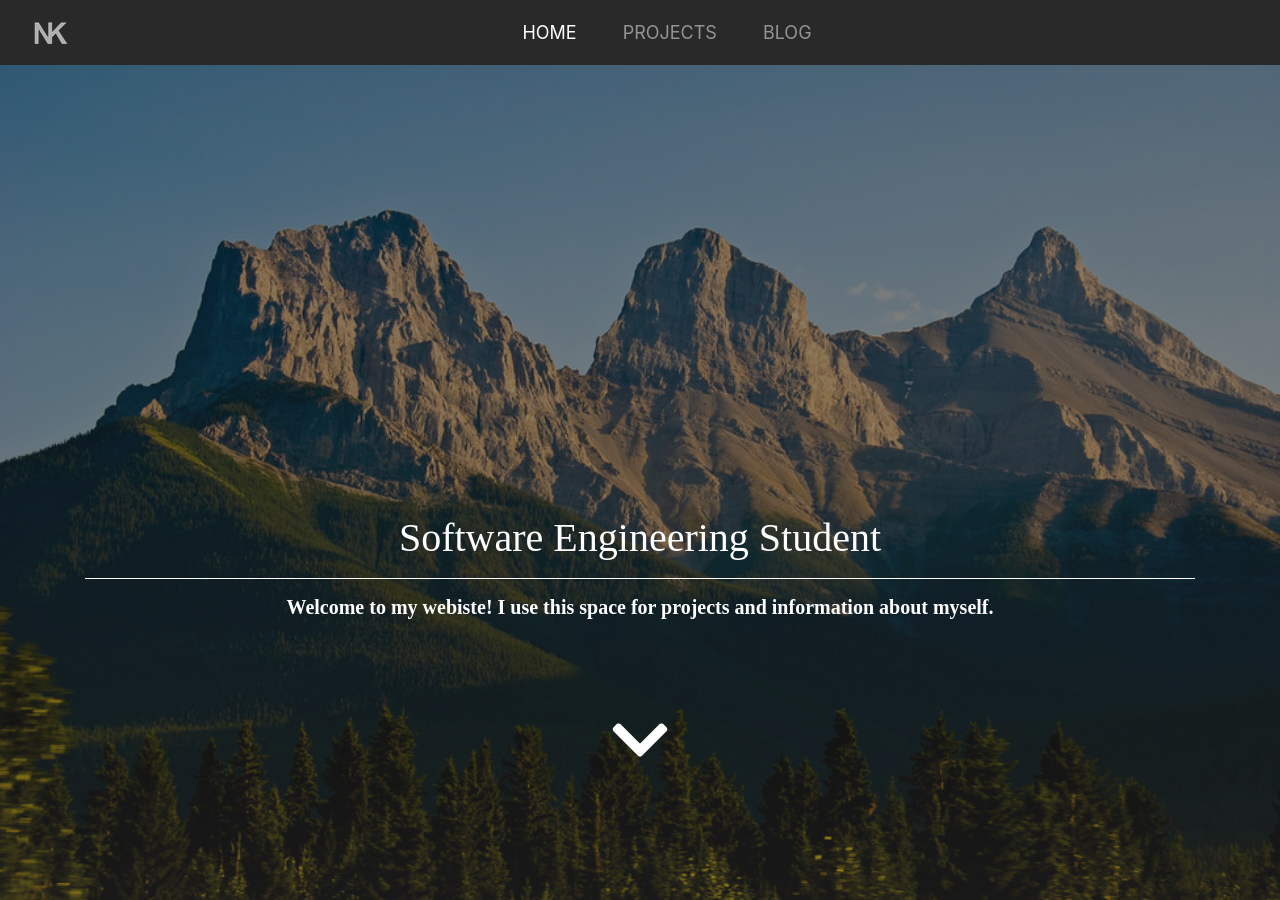
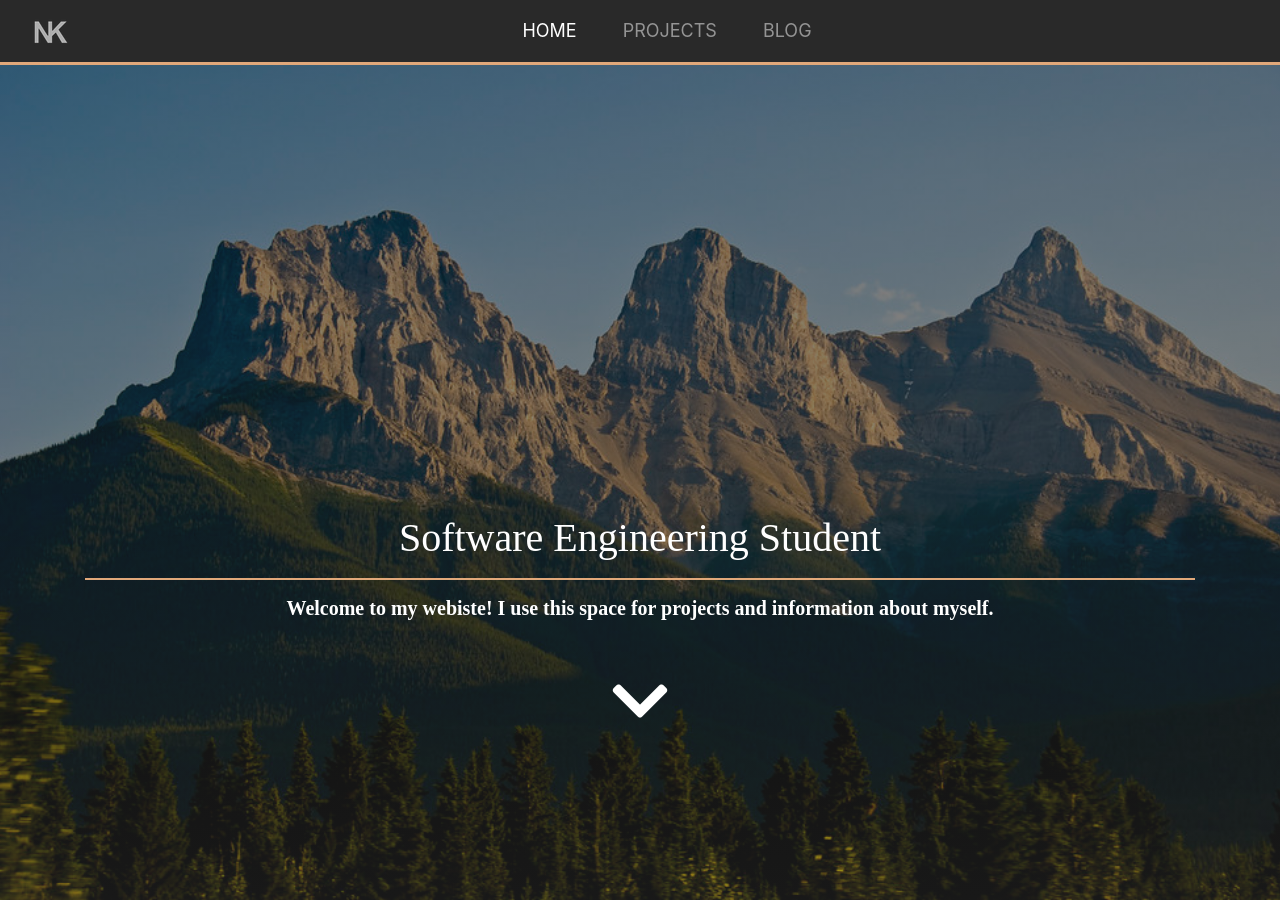
Before and after one commit to nolankurylo/nolankurylo.github.io, a Jekyll site: the page built from index.html, in a window 1280 px wide and 900 px high. Built offline with Jekyll 4.4.1, drawn with Linux system fonts in a browser that asks for light colours; nearby versions of some CDN libraries; some web fonts are replaced; comment, search, counter and statistics services are not loaded.

Commit message:
added compatability for ipad

```diff
--- a/_includes/navbar.html
+++ b/_includes/navbar.html
@@ -1,4 +1,4 @@
-<nav class="navbar fixed-top navbar-expand-md navbar-dark scrolling-navbar background-dark">
+<nav class="navbar fixed-top navbar-expand-lg navbar-dark scrolling-navbar background-dark">
     <a class="navbar-brand" href="/">
         <img src="/assets/img/nk.png" alt="NK">
     </a>
--- a/assets/css/index.css
+++ b/assets/css/index.css
@@ -32,7 +32,8 @@
 }
 
 .navbar {
-    height: 65px !important
+    height: 65px !important;
+    border-bottom: 3px solid #E1A87A;
 }
 
 .navbar-nav {
@@ -98,7 +99,9 @@
     font-family: 'ABeeZee';
     font-style: normal;
 }
-
+.hr-gold {
+    border-top: 2px solid #E1A87A !important;
+}
 .h1-title {
     font-family: "HelveticaNeue-Light", "Helvetica Neue Light", "Helvetica Neue", Helvetica, Arial, "Lucida Grande", sans-serif;
 }
@@ -152,8 +155,7 @@
 
 /* Chevron styling */
 .chevron {
-    margin-top: 40px;
-    padding-bottom: 30px;
+
     display: block;
     font-size: 4rem;
     -webkit-animation: pulse 2s infinite;
@@ -188,8 +190,6 @@
     background-position: center;
     background-repeat: no-repeat;
     background-size: cover;
-
-
 
 }
 
@@ -451,7 +451,28 @@
 
 
 /* ------------------------------------------------------ BREAKPOINTS ------------------------------------------------------ */
-@media only screen and (min-width: 768px) {
+/* For screensize above 992px */
+@media only screen and (min-width: 992px) {
+    .image-overlay-container:hover .text-overlay {
+        transition: .4s;
+        opacity: 1;
+    }
+
+    .image-overlay-container:hover .button-square {
+        transition: .4s;
+        transform: translateY(-20px);
+    }
+
+    .image-overlay-container:hover .overlay-header {
+        transition: .4s;
+        transform: translateY(20px);
+    }
+
+    .image-overlay-container:hover .overlay-text {
+        transition: .4s;
+        transform: translateY(20px);
+    }
+
     nav:hover .dropdown-menu {
         display: block;
     }
@@ -459,14 +480,6 @@
     .dropdown-menu nav:hover {
         display: unset;
     }
-
-
-}
-
-
-/* For screensize above 600px */
-@media only screen and (min-width: 600px) {
-
     /* When navbar text is hovered */
     .on {
         text-decoration: none;
@@ -489,8 +502,9 @@
         width: 0;
 
     }
+
     .on:hover {
-        color: white!important
+        color: white !important
     }
 
     .on:hover:after {
@@ -499,35 +513,21 @@
 
     }
 
+
+}
+
+
+/* For screensize above 768px */
+@media only screen and (min-width: 768px) {
     .b-crumbs {
         border-radius: none !important;
 
     }
 
-    .image-overlay-container:hover .text-overlay {
-        transition: .4s;
-        opacity: 1;
-    }
-
-    .image-overlay-container:hover .button-square {
-        transition: .4s;
-        transform: translateY(-20px);
-    }
-
-    .image-overlay-container:hover .overlay-header {
-        transition: .4s;
-        transform: translateY(20px);
-    }
-
-    .image-overlay-container:hover .overlay-text {
-        transition: .4s;
-        transform: translateY(20px);
-    }
-
 }
 
-/* For screensize below 650px */
-@media only screen and (max-width: 650px) {
+/* For screensize below 768px */
+@media only screen and (max-width: 768px) {
     .svg-container {
         height: 75% !important;
         width: 75% !important;
@@ -567,8 +567,8 @@
     }
 }
 
-/* For screensize below 768px */
-@media only screen and (max-width: 768px) {
+/* For screensize below 992px */
+@media only screen and (max-width: 992px) {
     .text-row {
         padding-top: 100px;
         margin-right: 10%;
@@ -596,6 +596,7 @@
         background-color: #292929;
         height: 100%;
         white-space: nowrap;
+        border-right: 3px solid #E1A87A;
 
     }
 
@@ -648,6 +649,9 @@
         font-size: 15pt;
         margin-bottom: 20px
     }
+    .intro{
+        margin-top: -20%;
+    }
 
 
 }
--- a/assets/css/main.css
+++ b/assets/css/main.css
@@ -1,4 +1,4 @@
-@media only screen and (min-width: 600px) {
+@media only screen and (min-width: 768px) {
   * {
     margin: 0;
     padding: 0;
@@ -99,7 +99,7 @@
   .crumb a.active,
   .crumb a:hover {
     background: #E1A87A;
-    color: white;
+    color: white !important;
   }
   .crumb a.active:after,
   .crumb a:hover:after {
@@ -189,5 +189,10 @@
   .section-container {
     margin-bottom: 50px;
   }
+  .content-text {
+    width: 90%;
+    margin-left: auto;
+    margin-right: auto;
+  }
 }
 /*# sourceMappingURL=main.css.map */
--- a/assets/js/index.js
+++ b/assets/js/index.js
@@ -1,5 +1,5 @@
 $(".intro-start").click(function() {
-  $("html, body").animate({ scrollTop: $("#card-1").offset().top  }, 1000);
+  $("html, body").animate({ scrollTop: $("#about-section").offset().top  }, 1000);
 });
 
 
@@ -18,6 +18,7 @@
     $('html body').toggleClass('lock-scroll')
   });
 
+  if (!(/Android|webOS|iPhone|iPad|iPod|BlackBerry|IEMobile|Opera Mini/i.test(navigator.userAgent))){
     $('.interest-hockey').hover(function () {
       $('.interest-hockey.section-container').toggleClass('two-is-active');
     });
@@ -27,6 +28,8 @@
     $('.interest-projects').hover(function () {
       $('.interest-projects.section-container').toggleClass('two-is-active');
     });
+  }
+
 
   if (/Android|webOS|iPhone|iPad|iPod|BlackBerry|IEMobile|Opera Mini/i.test(navigator.userAgent)) {
     $('.section-container').addClass('two-is-active');
--- a/index.html
+++ b/index.html
@@ -10,10 +10,10 @@
                 <div id="my-svg"></div>
             </div>
         </div>
-        <div class="text-center">
+        <div class="text-center intro">
             <h1 data-aos="zoom-in" style="font-family: Baskervville;" class="title-text-white"> Software Engineering
                 Student </h1>
-            <hr style="border-top-color: white;">
+            <hr class="hr-gold">
             <h5 style="color: white; font-family: Baskervville; font-weight: bold;">Welcome to my webiste! I
                 use this space for projects and information about myself.</h5>
             <br>
@@ -22,7 +22,7 @@
     </div>
     <div class="overlay"></div>
 </div>
-<div class="background-dark" style="margin-top: -2rem; z-index: 2;">
+<div id="about-section" class="background-dark" style="margin-top: -2rem; z-index: 2;">
     <div class="background-dark" style="color: white;">
         <div class="container">
             <div class="row" style="padding-top: 150px; padding-bottom: 150px; padding-left:15px; padding-right: 15px;">
@@ -33,7 +33,8 @@
                     </div>
                 </div>
                 <div class="col-md-6 text-left " data-aos="fade-left"  style="line-height: 35px;">
-                    <h1 class="text-center"style="font-family: Baskervville; margin-bottom: 40px">A little about me</h1>
+                    <h1 class="text-center"style="font-family: Baskervville; margin-bottom: 20px">A little about me</h1>
+                    <hr class="hr-gold">
                     <p style="font-family: ABeeZee;"> I am a third year, Software Engineering Co-op Student working towards a Bachelor's
                         Degree from University of Victoria. I am most interested in the innovation and development
                         of Embedded Systems; where the software meets the hardware. I grew up in Calagry, AB and have had the
@@ -50,6 +51,7 @@
         <div class="row">
             <div class="col text-center">
                 <h1 class="title-text-dark">Curriculum Vitae</h1>
+                <hr class="hr-gold">
                 <br>
             </div>
         </div>
@@ -57,15 +59,15 @@
 </div>
 <div class="background-dark">
     <div class="container container-fluid" style="padding-bottom: 150px; padding-top: 150px; ">
-        <h1 class="title-text-white text-center"
-            style="padding-bottom: 20px;">
+        <h1 class="title-text-white text-center">
             Some of my projects</h1>
+        <hr class="hr-gold">
         <h6 class="text-center text-white" style="padding-bottom: 100px; line-height: 30px"> Over the course of my
             degree, I have had the oportunity work on various engineering projects that have encouraged me to further my
             extracurricular development. After obtaining web development experience in my first co-op, I have shifted my
             focus towards embedded and firmware systems in some of these personal projects. </h6>
         <div class="row">
-            <div class="col-md-4 text-center">
+            <div class="col-lg-4 col-md-12 text-center">
                 <div data-aos="fade-up" class="image-overlay-container">
                     <img src="/assets/img/clock.jpg" alt="Digital Clock" class="image-overlay" style="width:100%">
                     <div class="inner-overlay"></div>
@@ -83,7 +85,7 @@
                     </div>
                 </div>
             </div>
-            <div class="col-md-4 text-center" style="margin-bottom: 75px; margin-top: 75px;">
+            <div class="col-lg-4 col-md-12 text-center" style="margin-bottom: 75px; margin-top: 75px;">
                 <div data-aos="fade-up" class="image-overlay-container">
                     <img src="/assets/img/cam.jpeg" alt="Security Camera" class="image-overlay">
                     <div class="inner-overlay"></div>
@@ -101,7 +103,7 @@
                     </div>
                 </div>
             </div>
-            <div class="col-md-4 text-center" style="margin-bottom: 75px;">
+            <div class="col-lg-4 col-md-12 text-center" style="margin-bottom: 75px;">
                 <div data-aos="fade-up" class="image-overlay-container">
                     <img src="/assets/img/apps.jpg" alt="Mobile Apps" class="image-overlay"
                         style="height: auto; width:100%">
@@ -137,6 +139,7 @@
         <div class="row">
             <div class="col text-center">
                 <h1 class="title-text-dark">Interests</h1>
+                <hr class="hr-gold">
                 <br>
             </div>
         </div>
--- a/pages/projects.html
+++ b/pages/projects.html
@@ -32,7 +32,7 @@
 
     </div>
     <div class="row">
-        <div class="col-md-4 text-center" style="margin-bottom: 75px;">
+        <div class="col-lg-4 col-md-6 col-sm-12 text-center" style="margin-bottom: 75px;">
             <div class="image-overlay-container">
                 <img src="/assets/img/ergoworkspace.jpg" alt="Mobile Apps" class="image-overlay"
                     style="max-height: 600px; width:100%">
@@ -51,8 +51,8 @@
                 </div>
             </div>
         </div>
-        <div class="col-md-4"></div>
-        <div class="col-md-4 text-center" style="margin-bottom: 75px;">
+
+        <div class="col-lg-4 col-md-6 col-sm-12 text-center" style="margin-bottom: 75px;">
             <div class="image-overlay-container">
                 <img src="/assets/img/vexrobot.jpg" alt="Mobile Apps" class="image-overlay"
                     style="height: auto; width:100%">
```
Also changed, not shown: assets/css/main.scss (+7 -4 lines), 1 other file. Lines whose indentation alone changed are shown as unchanged.
